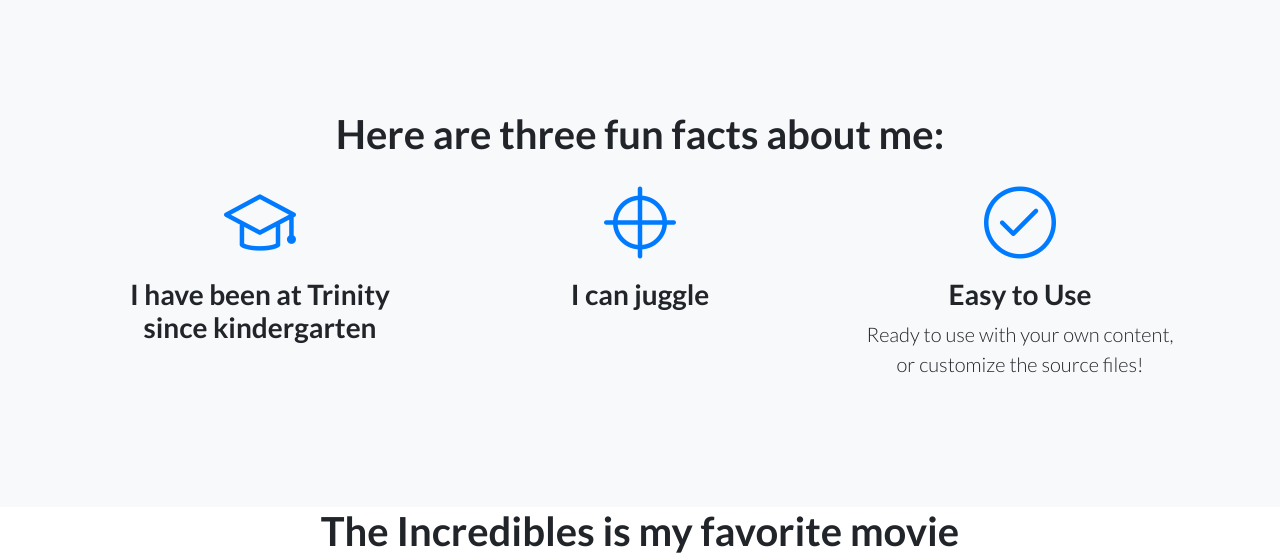
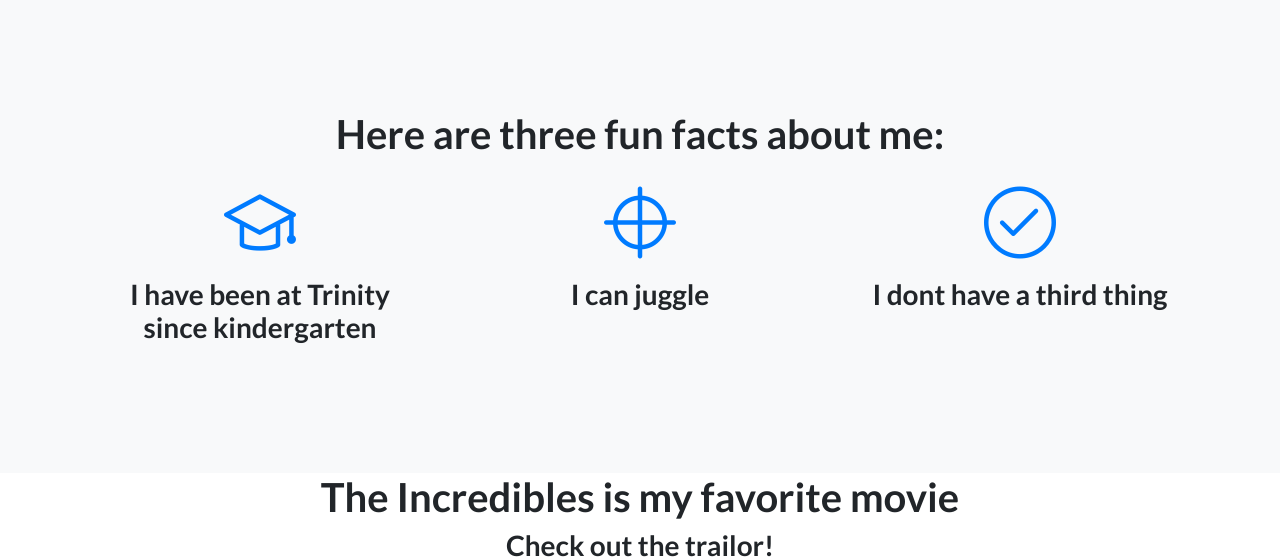
Before and after one commit to miaschiff/girls-who-code-final-project, a website: page index.html in a window 1280 px wide. Shown: the part 663-1222 px from the top of the page. Drawn offline with Linux system fonts and the light colour scheme.

Commit message:
Add files via upload

```diff
--- a/index.html
+++ b/index.html
@@ -74,8 +74,8 @@
               <div class="features-icons-icon d-flex">
                 <i class="icon-check m-auto text-primary"></i>
               </div>
-              <h3>Easy to Use</h3>
-              <p class="lead mb-0">Ready to use with your own content, or customize the source files!</p>
+              <h3>I dont have a third thing</h3>
+              <p class="lead mb-0"></p>
             </div>
           </div>
         </div>
```
